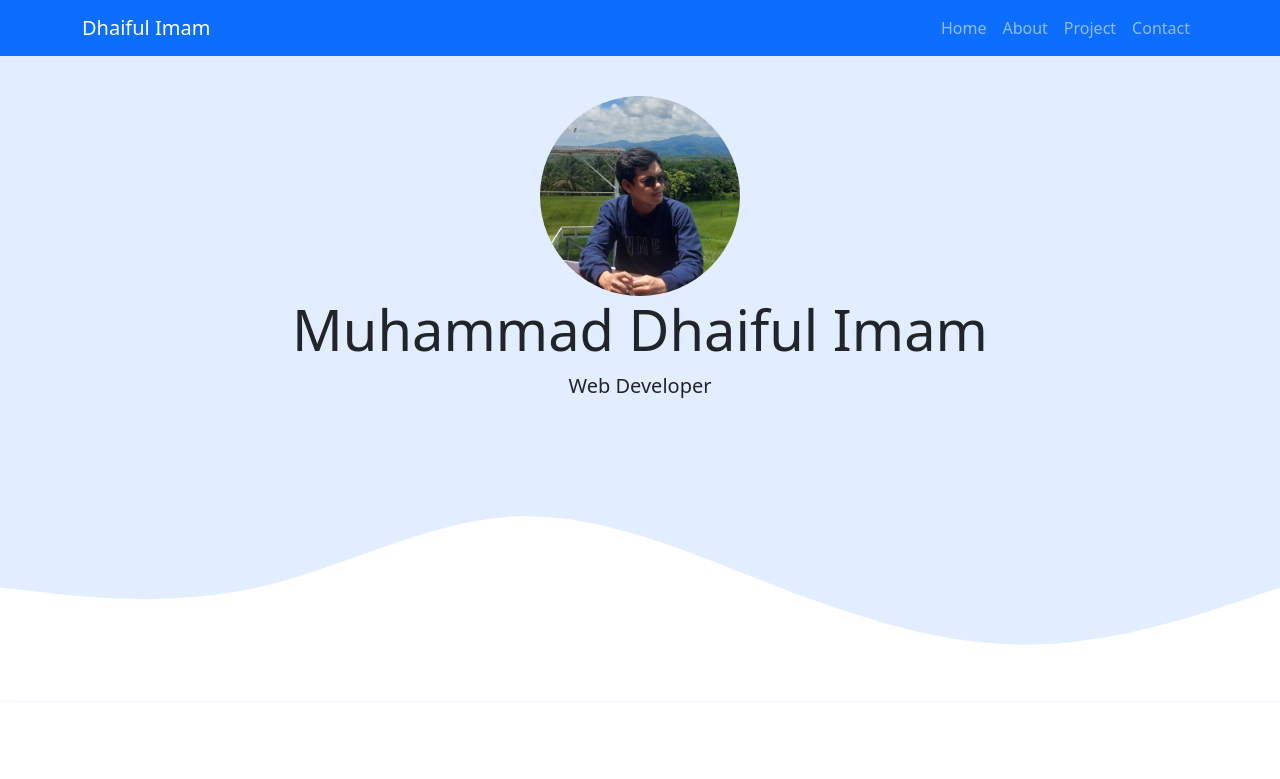
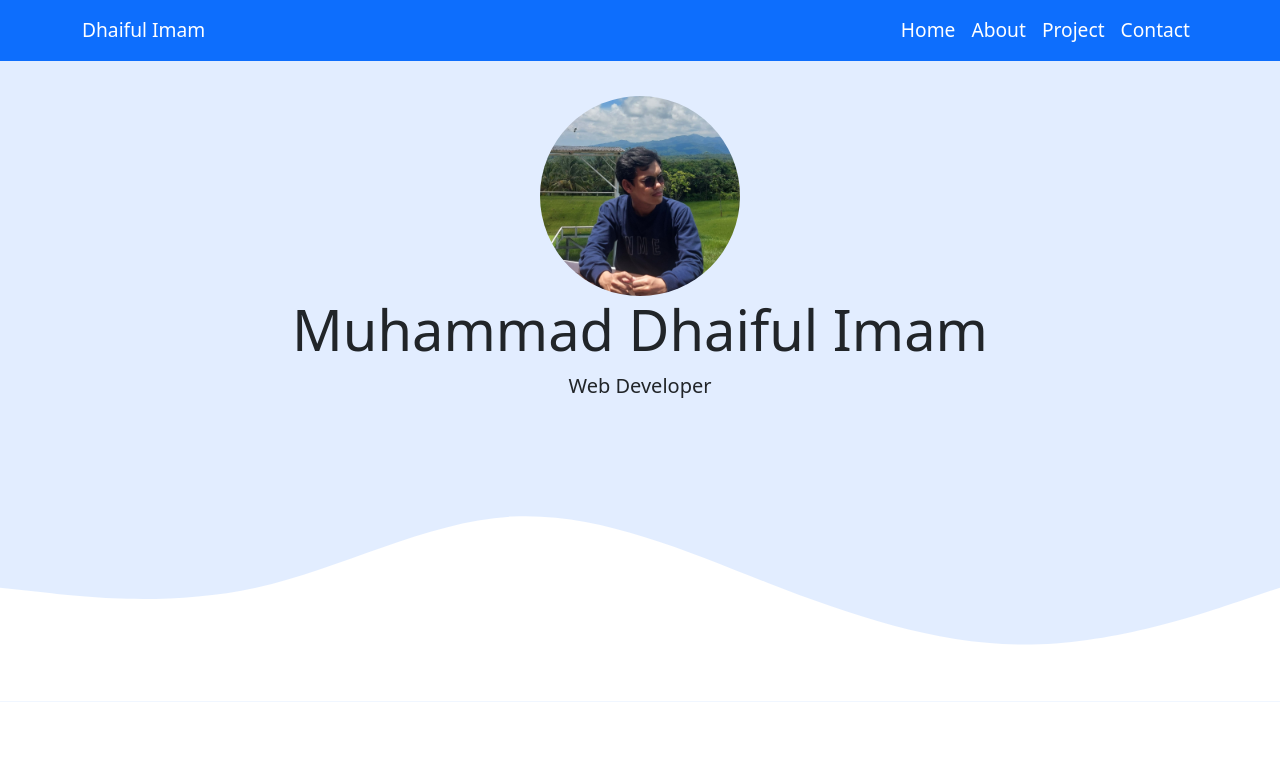
Before and after one commit to dhaifulimam/dhaifulimam.github.io, a plain HTML site: page index.html in a window 1280 px wide. Shown: the top 779 px of the page. Drawn offline with nearby package versions, Linux system fonts and the light colour scheme.

Commit message:
Update style.css

```diff
--- a/style.css
+++ b/style.css
@@ -2,6 +2,14 @@
   margin: 0;
   padding: 0;
 }
+.navbar .nav-link,
+.navbar-brand,
+.offcanvas-title {
+  font-size: 1.2rem;
+  font-weight: 500;
+  color: #fff;
+}
+
 .jumbotron {
   padding-top: 6rem;
   background-color: #e2edff;
@@ -15,14 +23,20 @@
 }
 #project a {
   text-decoration: none;
+  color: blue;
+  cursor: pointer;
+}
+#project a:hover {
   color: black;
-  cursor: pointer;
 }
 
 #contact a {
   text-decoration: none;
+  color: blue;
+  cursor: pointer;
+}
+#contact a:hover {
   color: black;
-  cursor: pointer;
 }
 
 section {
```
